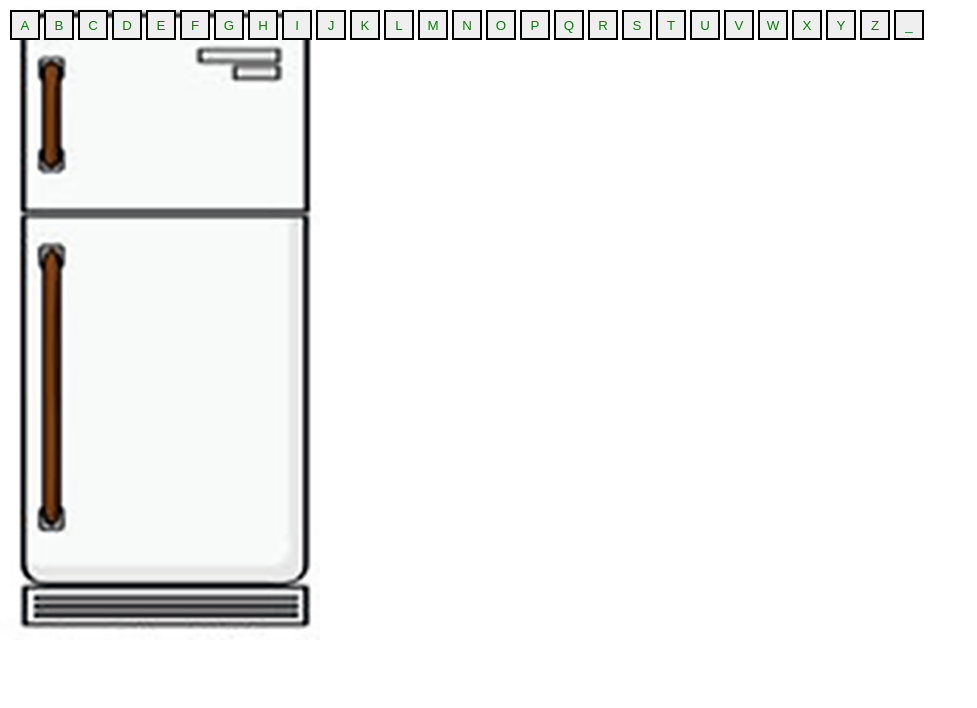
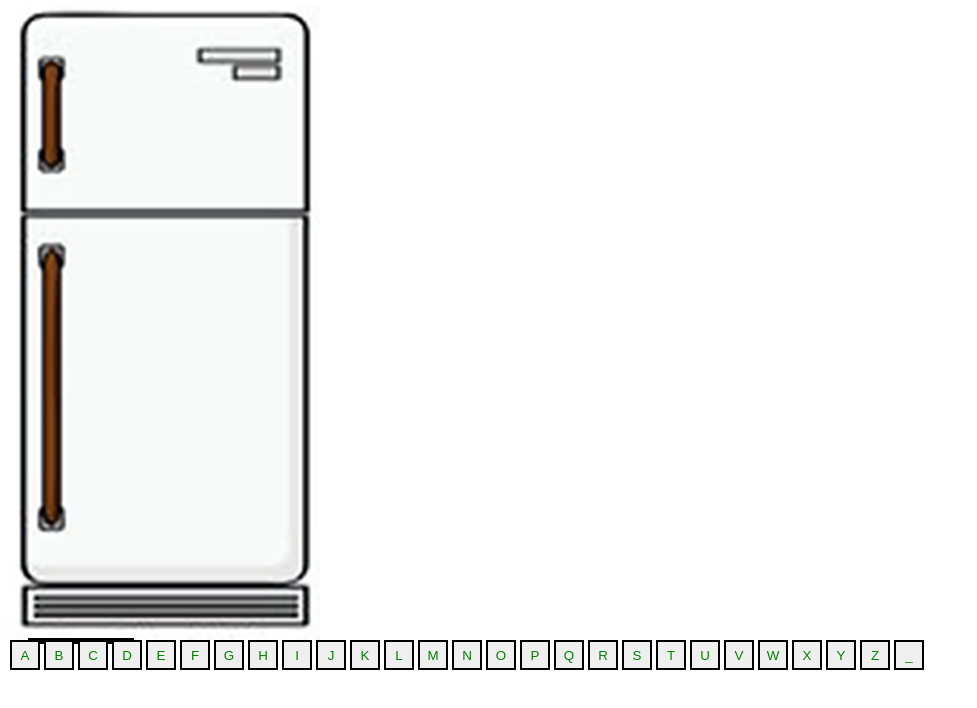
Before and after one commit to DEV-EGo/Fridge, a plain HTML site: page index.html in a window 1280 px wide. Shown: the whole page, without its empty margins (0-977 px from the left). Drawn offline with nearby package versions, Linux system fonts and the light colour scheme.

Commit message:
js-css-html-updated-working-product

```diff
--- a/Assets/style.css
+++ b/Assets/style.css
@@ -15,3 +15,26 @@ body{
 .letter-button-color{
     color: green;
 }
+
+.fridge-color{
+    color: orange;
+}
+
+#display{
+    margin-top: 78px;
+    height: 500px;
+    width: 220px;
+    margin-left: 60px;
+}
+
+#buttons{
+    padding-top: 60px;
+}
+
+#clear{
+    margin-left: 20px;
+    font-size: 25px;
+    color: black;
+    border-style: solid;
+    width: 100px;
+}
--- a/Javascript/javascript.js
+++ b/Javascript/javascript.js
@@ -17,7 +17,7 @@ $(document).ready(function () {
     }
 
     $(".letter-button").on("click", function () {
-        var fridgemagnet = $("<div");
+        var fridgemagnet = $("<div>");
 
         fridgemagnet.addClass("letter fridge-color");
 
```
